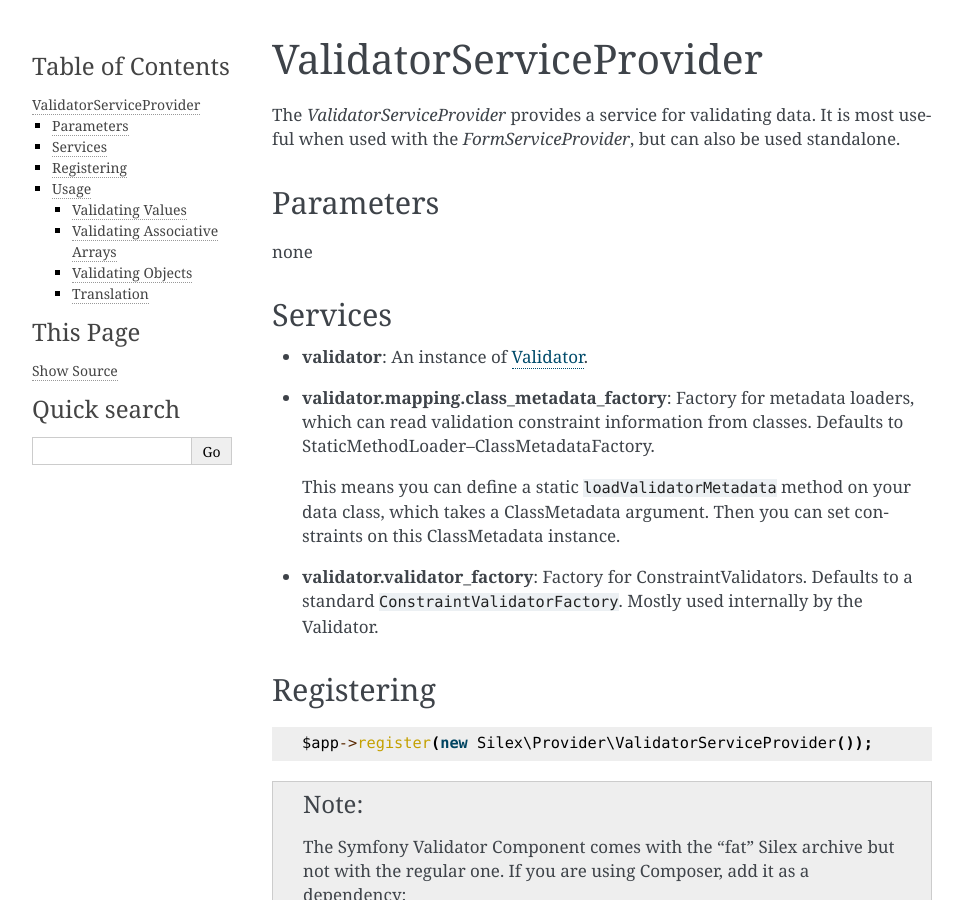
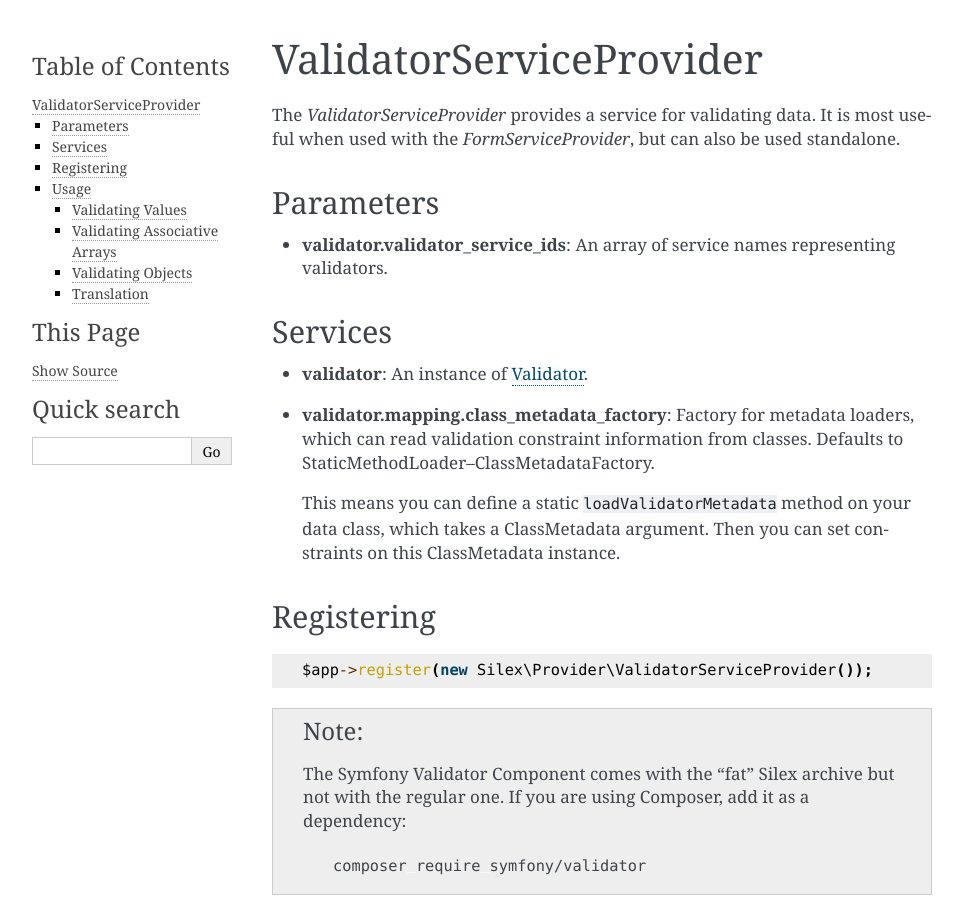
Before and after one commit to silexphp/Silex, a Sphinx documentation site: the page built from doc/providers/validator.rst, in a window 1280 px wide and 900 px high. Shown: the whole window, without its empty margins (148-1111 px from the left). Built offline with Sphinx 7.4.7, drawn with Linux system fonts in a browser that asks for light colours.

Commit message:
added missing docs

```diff
--- a/doc/providers/validator.rst
+++ b/doc/providers/validator.rst
@@ -8,7 +8,8 @@
 Parameters
 ----------
 
-none
+* **validator.validator_service_ids**: An array of service names representing
+  validators.
 
 Services
 --------
@@ -23,10 +24,6 @@
   This means you can define a static ``loadValidatorMetadata`` method on your
   data class, which takes a ClassMetadata argument. Then you can set
   constraints on this ClassMetadata instance.
-
-* **validator.validator_factory**: Factory for ConstraintValidators. Defaults
-  to a standard ``ConstraintValidatorFactory``. Mostly used internally by the
-  Validator.
 
 Registering
 -----------
```
